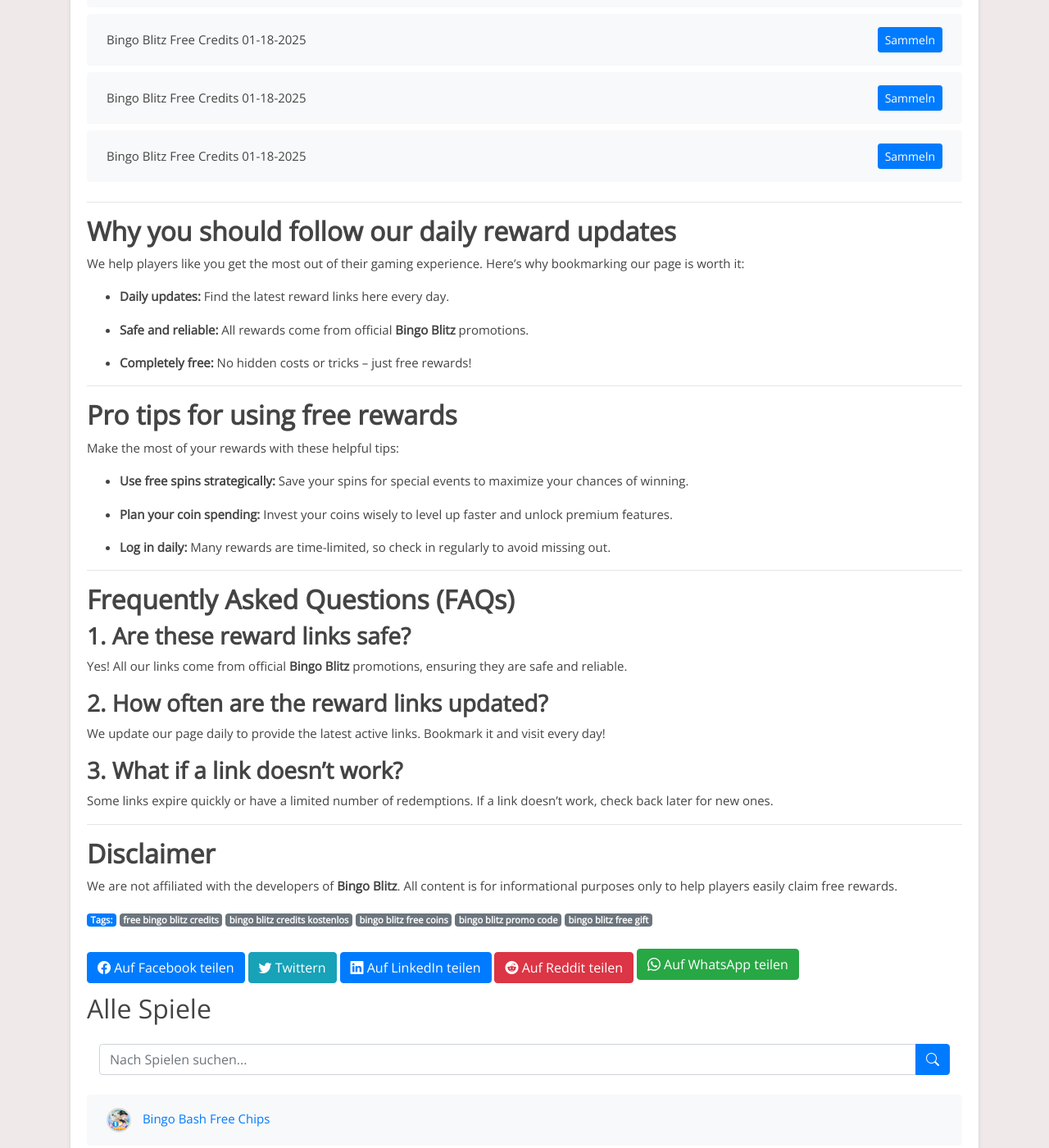
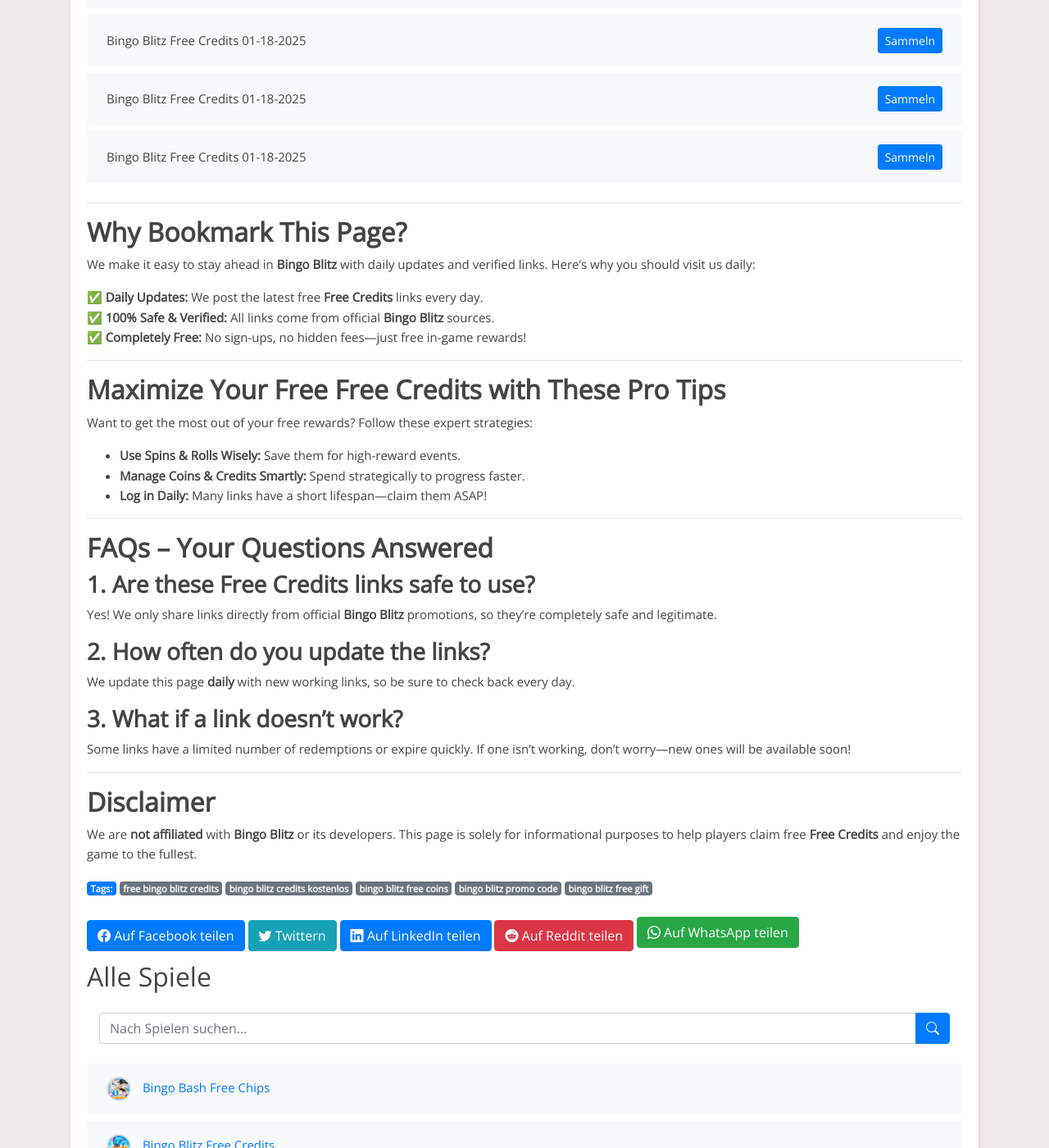
Before and after one commit to Prollad99/bs-de, a Jekyll site: the page built from _posts/2025-01-18-bingo-blitz.md, in a window 1280 px wide and 1400 px high, scrolled down 7772 px. Shown: the whole window at 82% size. Built offline with Jekyll 4.4.1, drawn with Linux system fonts in a browser that asks for light colours; some of the changed text lies outside the part shown.

Commit message:
Update bingo-blitz reward links, content, and last modified date

```diff
--- a/_includes/bingo-blitz_footer.html
+++ b/_includes/bingo-blitz_footer.html
@@ -1,55 +1,38 @@
 ---
 
+## **Why Bookmark This Page?**
 
-## **Why you should follow our daily reward updates**
+We make it easy to stay ahead in **Bingo Blitz** with daily updates and verified links. Here’s why you should visit us daily:
 
-We help players like you get the most out of their gaming experience. Here’s why bookmarking our page is worth it:
-
-- **Daily updates:** Find the latest reward links here every day.
-
-- **Safe and reliable:** All rewards come from official **Bingo Blitz** promotions.
-
-- **Completely free:** No hidden costs or tricks – just free rewards!
-
+✅ **Daily Updates:** We post the latest free **Free Credits** links every day.
+✅ **100% Safe & Verified:** All links come from official **Bingo Blitz** sources.
+✅ **Completely Free:** No sign-ups, no hidden fees—just free in-game rewards!
 
 ---
 
+## **Maximize Your Free Free Credits with These Pro Tips**
 
-## **Pro tips for using free rewards**
+Want to get the most out of your free rewards? Follow these expert strategies:
 
-Make the most of your rewards with these helpful tips:
-
-- **Use free spins strategically:** Save your spins for special events to maximize your chances of winning.
-
-- **Plan your coin spending:** Invest your coins wisely to level up faster and unlock premium features.
-
-- **Log in daily:** Many rewards are time-limited, so check in regularly to avoid missing out.
-
+- **Use Spins & Rolls Wisely:** Save them for high-reward events.
+- **Manage Coins & Credits Smartly:** Spend strategically to progress faster.
+- **Log in Daily:** Many links have a short lifespan—claim them ASAP!
 
 ---
 
+## **FAQs – Your Questions Answered**
 
-## **Frequently Asked Questions (FAQs)**
+### **1. Are these Free Credits links safe to use?**
+Yes! We only share links directly from official **Bingo Blitz** promotions, so they’re completely safe and legitimate.
 
-
-### **1. Are these reward links safe?**
-
-Yes! All our links come from official **Bingo Blitz** promotions, ensuring they are safe and reliable.
-
-
-### **2. How often are the reward links updated?**
-
-We update our page daily to provide the latest active links. Bookmark it and visit every day!
-
+### **2. How often do you update the links?**
+We update this page **daily** with new working links, so be sure to check back every day.
 
 ### **3. What if a link doesn’t work?**
-
-Some links expire quickly or have a limited number of redemptions. If a link doesn’t work, check back later for new ones.
-
+Some links have a limited number of redemptions or expire quickly. If one isn’t working, don’t worry—new ones will be available soon!
 
 ---
 
-
 ## **Disclaimer**
 
-We are not affiliated with the developers of **Bingo Blitz**. All content is for informational purposes only to help players easily claim free rewards.
+We are **not affiliated** with **Bingo Blitz** or its developers. This page is solely for informational purposes to help players claim free **Free Credits** and enjoy the game to the fullest.
--- a/_includes/bingo-blitz_post.html
+++ b/_includes/bingo-blitz_post.html
@@ -1,32 +1,27 @@
-Are you a dedicated **Bingo Blitz** player? Looking for the easiest way to collect free coins, spins, and other bonuses? You're in the right place! We update this page daily with new reward links so you don’t miss any chance to level up faster and fully enjoy the game.
+Are you a dedicated **Bingo Blitz** player? Want to collect **Free Credits** without spending real money? You’re in the right place!
 
-
-## **What are reward links?**
-
-Reward links are official promotions from **Bingo Blitz** developers that provide players with free in-game items like spins, coins, and exclusive bonuses. They are a great way to enhance your gameplay without spending money.
-
-
-Every day, we provide the latest and most reliable reward links, so you can redeem your rewards effortlessly and continue your journey without interruptions.
-
+We update this page **every day** with fresh **Free Credits** links so you can boost your gameplay, level up faster, and unlock exciting rewards—all for free.
 
 ---
 
+## **What Are Free Credits Links?**
 
-## **How to redeem your free rewards**
+**Free Credits** links are official rewards from **Bingo Blitz** developers, offering free **Free Credits** and other in-game bonuses like spins, rolls, credits, and special gifts.
 
-Redeeming your daily rewards is simple and requires just a few steps:
-
-1. **Choose a reward link from the list below.**
-
-2. **Tap on the link and log into your Bingo Blitz account.**
-
-3. **The reward will be instantly credited to your account!**
-
-
-Check back on this page regularly, as links can expire quickly. Don’t miss out!
-
+Instead of searching for them yourself, we do the work for you! We gather and update the latest working links daily, so you can claim your free rewards hassle-free.
 
 ---
 
+## **How to Claim Your Free Free Credits**
 
-## **Today's Bingo Blitz reward links**
+Getting your free **Free Credits** is quick and easy:
+
+1. **Choose a link from the list below.**
+2. **Click the link and sign in to your Bingo Blitz account.**
+3. **Enjoy your free Free Credits—instantly added to your game!**
+
+> 🔔 **Pro Tip:** These links expire fast, so check back daily to grab yours before they’re gone!
+
+---
+
+## **Today’s Free Free Credits for Bingo Blitz**
```
